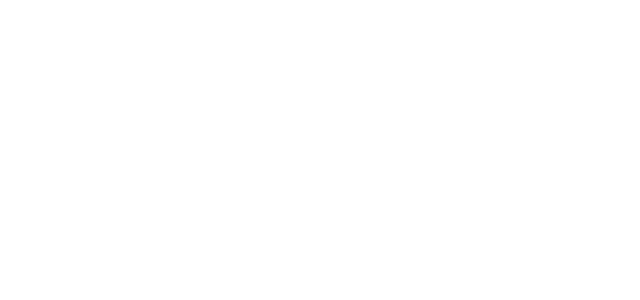
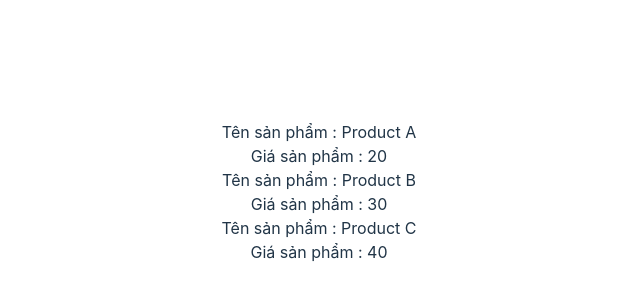
Before and after one commit to datlt2306/FPL-WEB209, a React (Vite) app: page / in a window 1280 px wide. Shown: the part 208-508 px from the top of the page, without its empty margins (321-961 px from the left). Built offline with nearby package versions, Linux system fonts and the light colour scheme.

Commit message:
WD18205 - Buổi 2 - Commit 1
Truyền props vào component

```diff
--- a/src/App.tsx
+++ b/src/App.tsx
@@ -1,7 +1,15 @@
 import "./App.css";
+import Product from "./components/Product";
 
 function App() {
-    return <></>;
+    return (
+        <>
+            {/* // { name: "Product A" price:{20} } */}
+            <Product name="Product A" price={20} />
+            <Product name="Product B" price={30} />
+            <Product name="Product C" price={40} />
+        </>
+    );
 }
 
 export default App;
--- /dev/null
+++ b/src/components/Product.tsx
@@ -0,0 +1,16 @@
+import React from "react";
+
+interface ProductProps {
+    name: string;
+    price: number;
+}
+const Product = (props: ProductProps) => {
+    return (
+        <div>
+            <div>Tên sản phẩm : {props.name}</div>
+            <div>Giá sản phẩm : {props.price}</div>
+        </div>
+    );
+};
+
+export default Product;
```
Also changed, not shown: src/main.tsx (+7 -1 lines).
